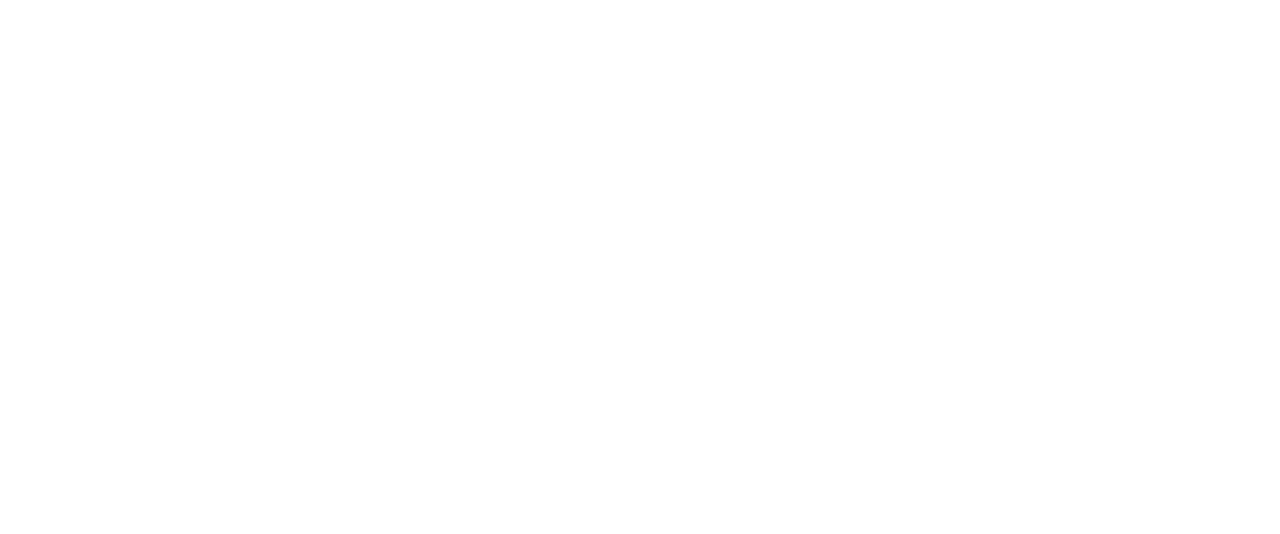
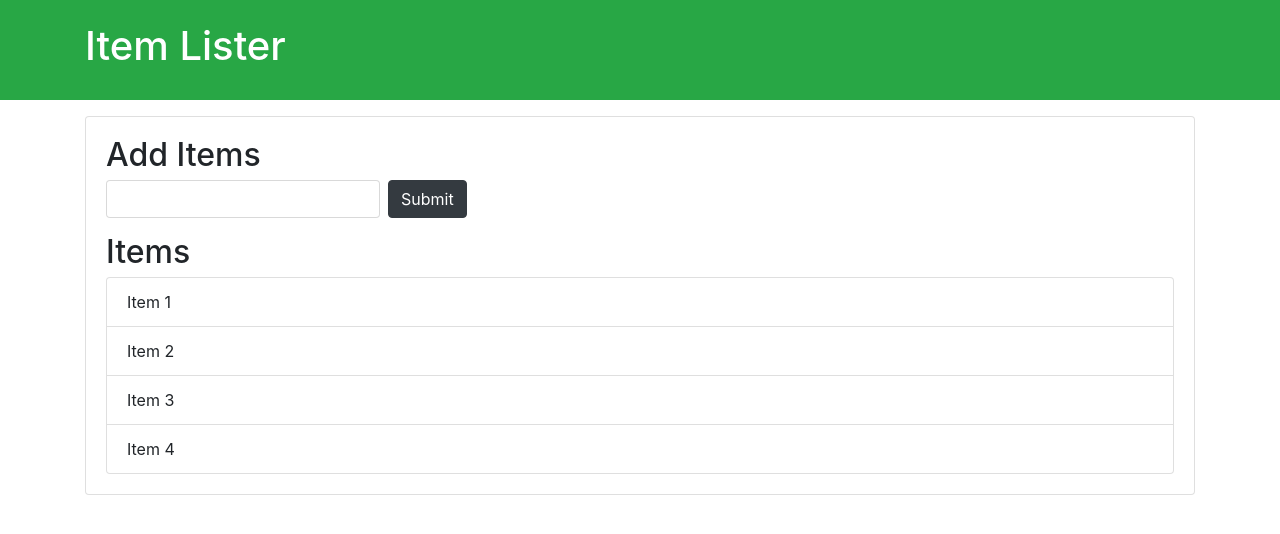
Before and after one commit to rakshitar1135/DOM-MANIPULATIONS, a plain HTML site: page index.html in a window 1280 px wide. Drawn offline with nearby package versions, Linux system fonts and the light colour scheme.

Commit message:
make chnages

```diff
--- a/index.html
+++ b/index.html
@@ -1,12 +1,35 @@
 <!DOCTYPE html>
 <html lang="en">
 <head>
-    <meta charset="UTF-8">
-    <meta http-equiv="X-UA-Compatible" content="IE=edge">
-    <meta name="viewport" content="width=device-width, initial-scale=1.0">
-    <title>MYNAMEISSAM3333</title>
+  <meta charset="UTF-8">
+  <meta name="viewport" content="width=device-width, initial-scale=1.0">
+  <meta http-equiv="X-UA-Compatible" content="ie=edge">
+  <link rel="stylesheet" href="https://maxcdn.bootstrapcdn.com/bootstrap/4.0.0-beta/css/bootstrap.min.css" integrity="sha384-/Y6pD6FV/Vv2HJnA6t+vslU6fwYXjCFtcEpHbNJ0lyAFsXTsjBbfaDjzALeQsN6M" crossorigin="anonymous">
+  <title>Item Lister</title>
 </head>
 <body>
+  <header id="main-header" class="bg-success text-white p-4 mb-3">
+    <div class="container">
+      <h1 id="header-title">Item Lister <span style="display:none">123</span></h1>
+    </div>
+  </header>
+  <div class="container">
+   <div id="main" class="card card-body">
+    <h2 class="title">Add Items</h2>
+    <form class="form-inline mb-3">
+      <input type="text" class="form-control mr-2">
+      <input type="submit" class="btn btn-dark" value="Submit">
+    </form>
+    <h2 class="title">Items</h2>
+    <ul id="items" class="list-group">
+      <li class="list-group-item">Item 1</li>
+      <li class="list-group-item">Item 2</li>
+      <li class="list-group-item">Item 3</li>
+      <li class="list-group-item">Item 4</li>
+    </ul>
+   </div>
+  </div>
+  <script src="index.js"></script>
 
 </body>
 </html>
--- a/index.js
+++ b/index.js
@@ -1 +1,3 @@
-console.log(" rakshita GUD GRL1111")
+//console.dir(document);
+//console.dir(document);
+console.log(document.domain);
```
